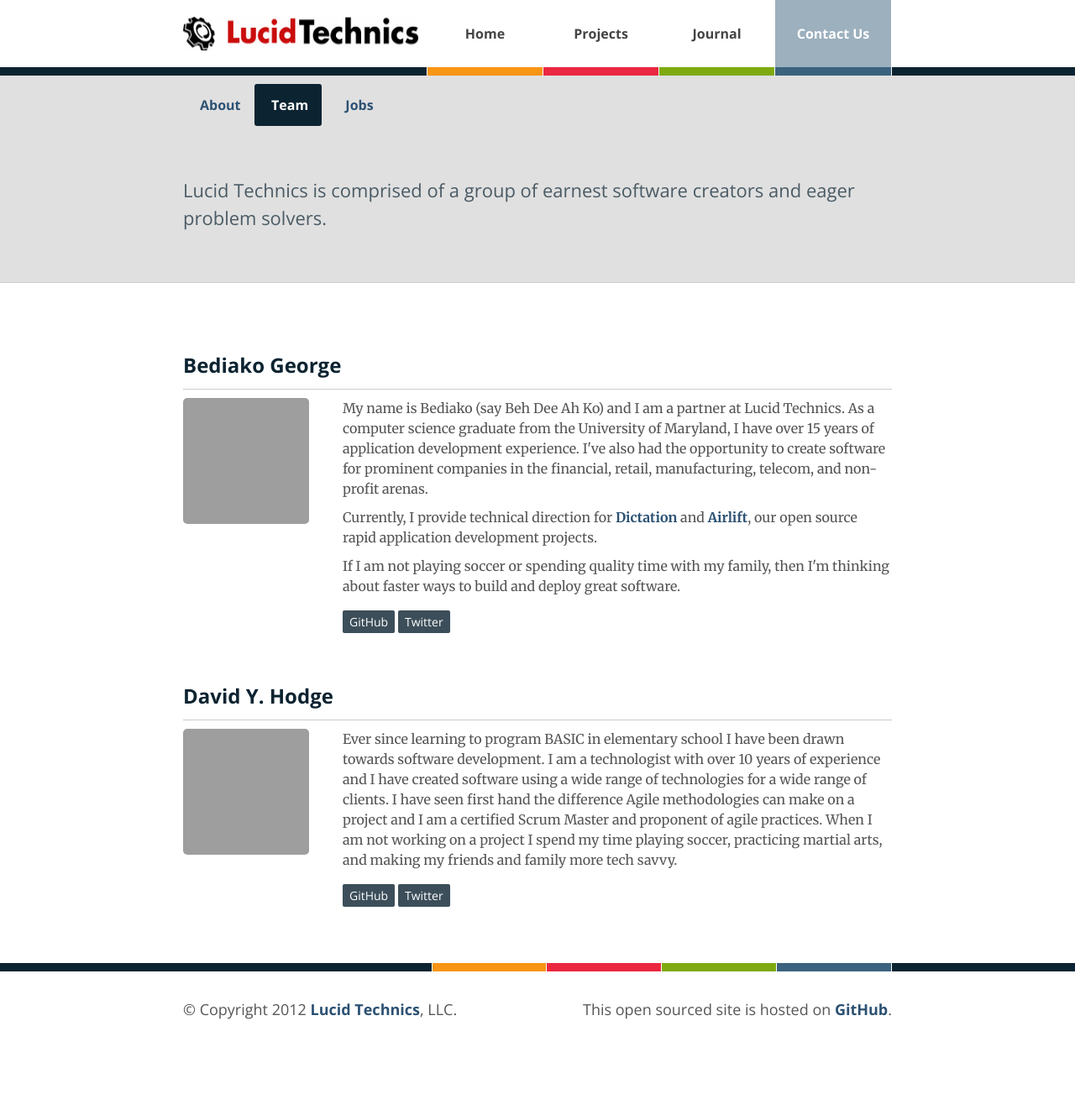
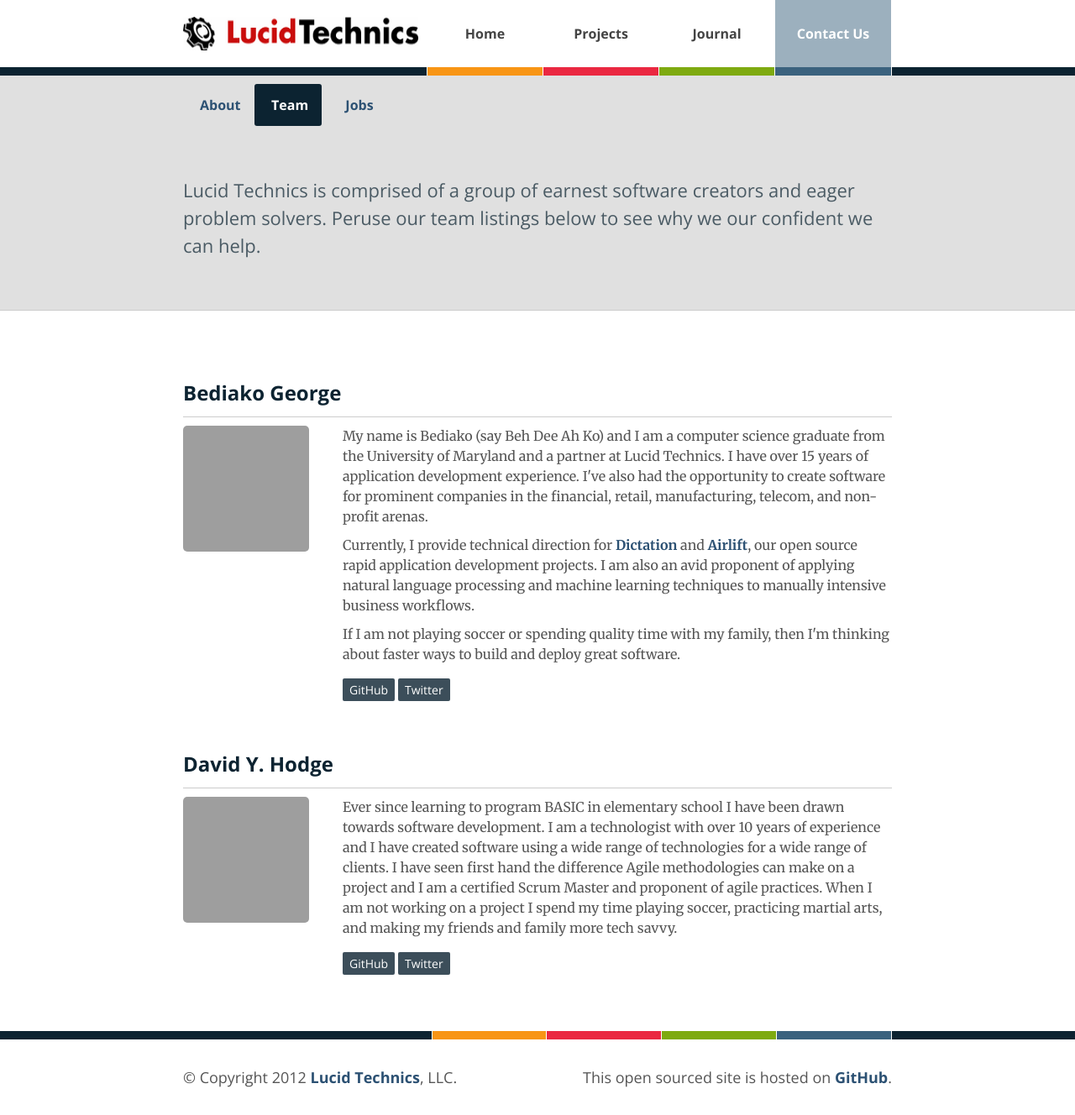
Before and after one commit to LucidTechnics/lucidtechnics.github.com, a Jekyll site: the page built from team.html, in a window 1280 px wide. Shown: the whole page at 84% size. Built offline with Jekyll 4.4.1, drawn with Linux system fonts in a browser that asks for light colours; nearby versions of some CDN libraries; before the commit the page ends 1247 px from its top, so only the background shows below that; grey boxes are pictures that could not be loaded.

Commit message:
Updated team.html

```diff
--- a/team.html
+++ b/team.html
@@ -12,7 +12,7 @@
 
     <div class="abstract">
       <p>
-        Lucid Technics is comprised of a group of earnest software creators and eager problem solvers.
+        Lucid Technics is comprised of a group of earnest software creators and eager problem solvers.  Peruse our team listings below to see why we our confident we can help.
       </p>
     </div>
   </div>
@@ -23,10 +23,10 @@
       <img src="http://www.gravatar.com/avatar/51c96b3d8e628bd8ccf174b09f17b52d.png" width="150" height="150"/>
       <div class="description">
         <p>
-          My name is Bediako (say Beh Dee Ah Ko) and I am a partner at Lucid Technics. As a computer science graduate from the University of Maryland, I have over 15 years of application development experience. I've also had the opportunity to create software for prominent companies in the financial, retail, manufacturing, telecom, and non-profit arenas.
+          My name is Bediako (say Beh Dee Ah Ko) and I am a computer science graduate from the University of Maryland and a partner at Lucid Technics. I have over 15 years of application development experience. I've also had the opportunity to create software for prominent companies in the financial, retail, manufacturing, telecom, and non-profit arenas.
         </p>
         <p>
-          Currently, I provide technical direction for <a href="http://lucidtechnics.github.com/projects/dictation.html">Dictation</a> and <a href="http://lucidtechnics.github.com/projects/airlift.html">Airlift</a>, our open source rapid application development projects.
+          Currently, I provide technical direction for <a href="http://lucidtechnics.github.com/projects/dictation.html">Dictation</a> and <a href="http://lucidtechnics.github.com/projects/airlift.html">Airlift</a>, our open source rapid application development projects.  I am also an avid proponent of applying natural language processing and machine learning techniques to manually intensive business workflows.
         </p>
         <p>
          If I am not playing soccer or spending quality time with my family, then I'm thinking about faster ways to build and deploy great software.
```
